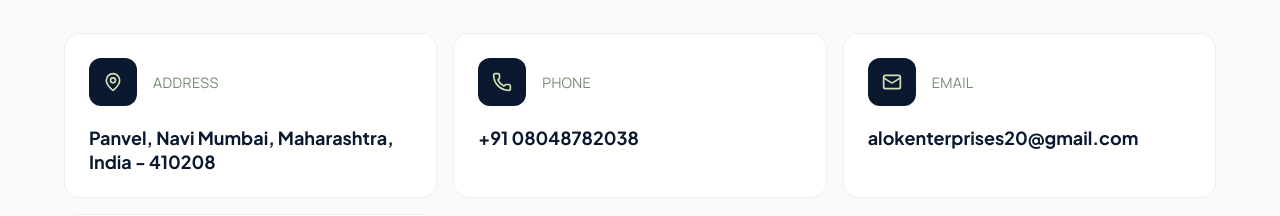
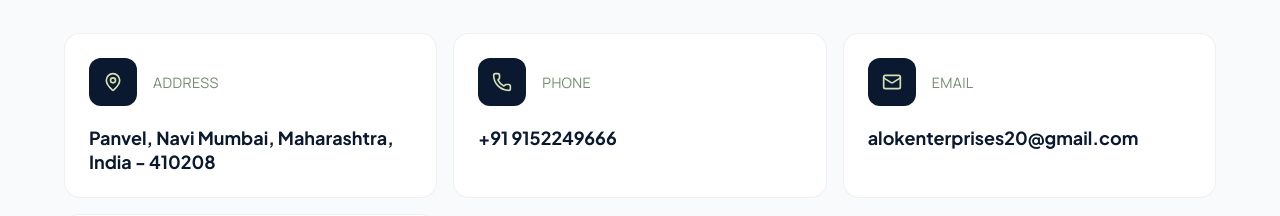
Before and after one commit to Vimal4043/BADAWAREHOUSE, a React (Vite) app: page /contact in a window 1280 px wide. Shown: the part 1660-1876 px from the top of the page. Built offline with nearby package versions, Linux system fonts and the light colour scheme.

Commit message:
phone no change

```diff
--- a/src/data/properties.js
+++ b/src/data/properties.js
@@ -53,7 +53,7 @@ import khopoli11 from "../assets/properties/khopoli/khopoli-11.jpeg";
 export const BRAND = {
   name: "BADAWAREHOUSE",
   tagline: "Commercial & Industrial",
-  phone: "08048782038",
+  phone: "9152249666",
   email: "alokenterprises20@gmail.com",
   altemail: "nit9442@gmail.com",
   website: "https://www.badawarehouse.com",
--- a/src/pages/Contact/ContactCTA.jsx
+++ b/src/pages/Contact/ContactCTA.jsx
@@ -14,10 +14,10 @@ export default function ContactCTA() {
 
           <div className="mt-10 flex flex-col items-center justify-center gap-4 sm:flex-row">
             <a
-              href="tel:08048782038"
+              href="tel:9152249666"
               className="inline-flex items-center gap-2 rounded-full bg-[#748c70] px-7 py-3.5 text-sm font-semibold text-white transition-colors duration-300 hover:bg-[#5f7a5c]"
             >
-              Call +91 08048782038
+              Call +91 9152249666
             </a>
             <a
               href="mailto:alokenterprises20@gmail.com"
--- a/src/pages/Contact/ContactInformation.jsx
+++ b/src/pages/Contact/ContactInformation.jsx
@@ -13,8 +13,8 @@ const INFO = [
   {
     icon: Phone,
     label: "Phone",
-    value: "+91 08048782038",
-    href: "tel:+9108048782038",
+    value: "+91 9152249666",
+    href: "tel:+919152249666",
   },
   {
     icon: Mail,
```
